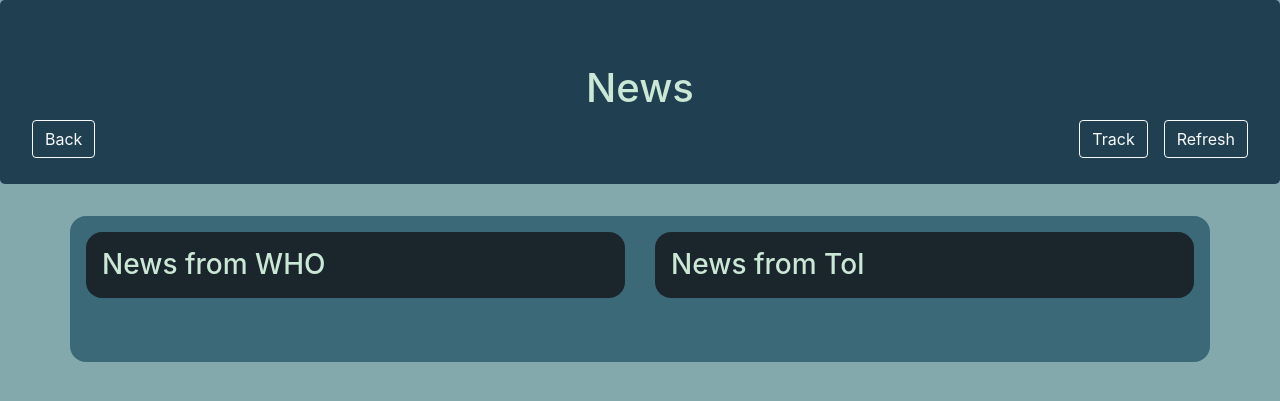
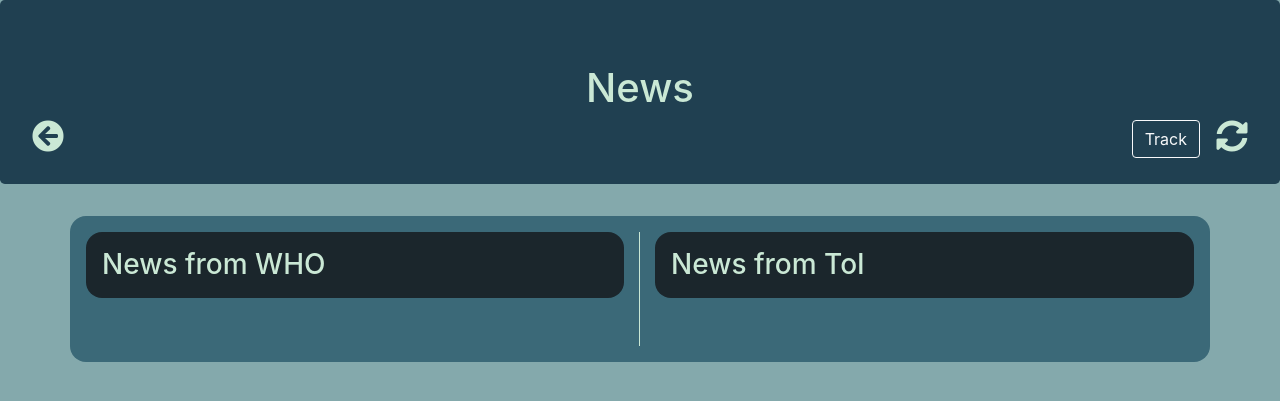
Before and after one commit to hrishikeshathalye/PPL-Project, a Django app: page /news/ in a window 1280 px wide. Shown: the top 401 px of the page. Run offline with Django 3.2, Linux system fonts and the light colour scheme; parts of the project's set-up code (start-up, migrations or seed data) failed here and were passed over; some libraries are stand-ins or nearby versions.

Commit message:
Added back navigation its icon.

```diff
--- a/django_project/news/templates/news/index.html
+++ b/django_project/news/templates/news/index.html
@@ -3,19 +3,20 @@
 <head>
     <title></title>
     <link rel="stylesheet" href="https://maxcdn.bootstrapcdn.com/bootstrap/4.0.0/css/bootstrap.min.css" integrity="sha384-Gn5384xqQ1aoWXA+058RXPxPg6fy4IWvTNh0E263XmFcJlSAwiGgFAW/dAiS6JXm" crossorigin="anonymous">
+    <link rel="stylesheet" href="https://cdnjs.cloudflare.com/ajax/libs/font-awesome/5.13.0/css/all.min.css">
 </head>
 <body style="color: #cae8d5; background-color: #84a9ac;">
     <div class="jumbotron" style="background-color:#204051;">
         <center>
             <h1>News</h1>
-            <a href="/news" class="btn btn-outline-light" style="float: right;">Refresh</a>
-            <a href="/news" class="btn btn-outline-light" style="float: left;">Back</a>
+            <a href="/news" class="fas fa-sync-alt fa-2x" style="float: right; color: #cae8d5; text-decoration: none;"></a>
+            <a href="{% url 'login' %}" class="fas fa-arrow-circle-left fa-2x" style="float: left; color: #cae8d5; text-decoration: none;"></a>
             <a href="/news" class="btn btn-outline-light" style="float: right; margin-right: 1rem;">Track</a>
         </center>
     </div>
     <div class="container" style="background-color: #3b6978; width: 100%; border-radius: 1rem; padding: 1rem;">
         <div class="row">
-            <div class="col-6">
+            <div class="col-6" style="border-right: 1px solid #cae8d5;">
                     <h3 class="text-centre" style="margin-bottom:1.5rem; padding:1rem; background-color: #1b262c; border-radius: 1rem;"> News from WHO</h3>
                     {% for n in who_news %}
                     <h5><a href = "{{ n.0 }}" style="color: #cae8d5;"> -  {{n.1}} </a></h5>
```
Also changed, not shown: django_project/db.sqlite3.
